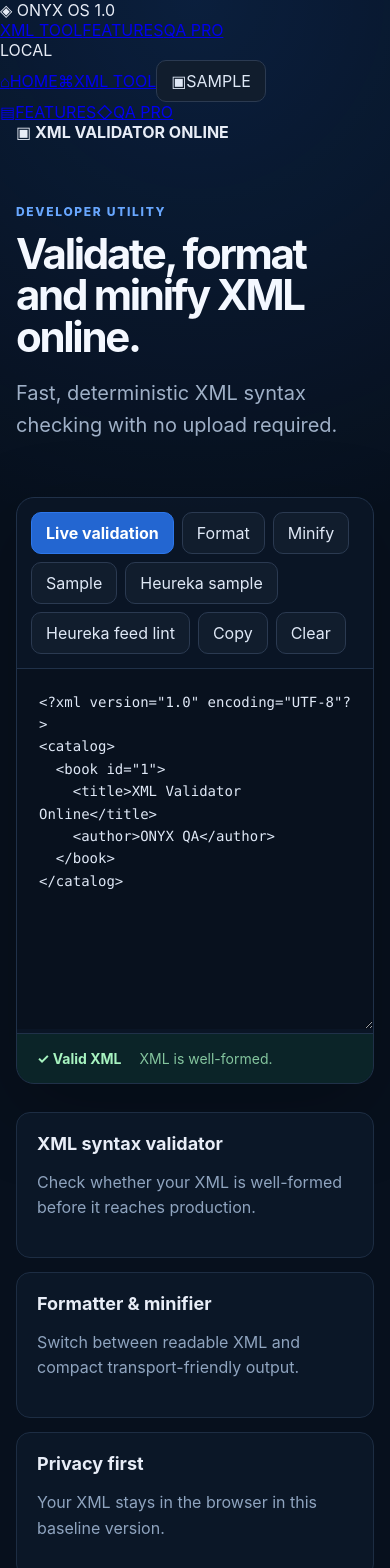
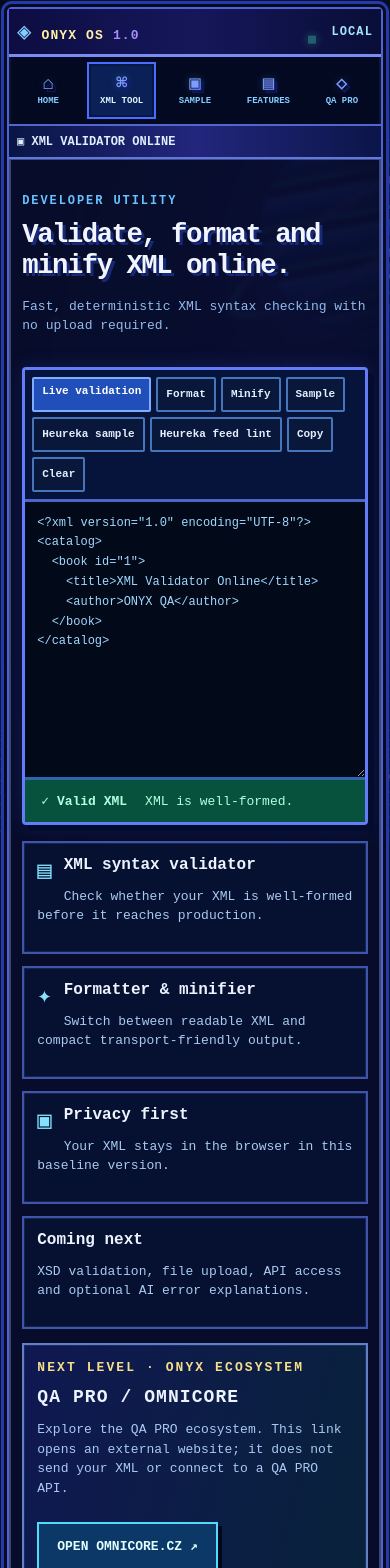
Before and after one commit to pejtr/xmlvalidatoronline, a React (Vite) app: page / in a window 390 px wide. Shown: the top 1568 px of the page. Built offline with nearby package versions, Linux system fonts and the light colour scheme.

Commit message:
style: ambient pixel-art starfield, planet, CRT OS shell and mobile motion safety

```diff
--- a/src/App.css
+++ b/src/App.css
@@ -1,170 +1,137 @@
 :root {
-  font-family: Inter, ui-sans-serif, system-ui, -apple-system, BlinkMacSystemFont, "Segoe UI", sans-serif;
-  color: #e8edf7;
-  background: #07101d;
+  font-family: "Courier New", Consolas, monospace;
+  color: #d9e9ff;
+  background: #030716;
   font-synthesis: none;
   text-rendering: optimizeLegibility;
 }
+* { box-sizing: border-box; }
+html { scroll-behavior: smooth; scroll-padding-top: 90px; }
+body { margin: 0; min-width: 320px; min-height: 100vh; background: #030716; }
+button, textarea { font: inherit; }
+button, a { -webkit-tap-highlight-color: transparent; }
+button { cursor: pointer; }
+a { color: inherit; }
+:focus-visible { outline: 3px solid #ffe577; outline-offset: 3px; }
 
-* { box-sizing: border-box; }
+/* Entire scene is decorative: CSS-only ambient animation, never a network image or canvas. */
+.os-desktop { min-height: 100vh; padding: 14px; position: relative; isolation: isolate; overflow: clip; }
+.ambient-scene { position: fixed; inset: 0; pointer-events: none; overflow: hidden; z-index: 0; background: radial-gradient(ellipse at 72% 64%, #19106a 0%, #080f38 40%, #020613 88%); }
+.ambient-stars, .ambient-stars::before, .ambient-stars::after { position: absolute; inset: 0; content: ""; }
+.ambient-stars {
+  opacity: .65;
+  background-image: radial-gradient(2px 2px at 11% 20%, #fff 95%, transparent), radial-gradient(2px 2px at 76% 13%, #88eefe 95%, transparent), radial-gradient(3px 3px at 90% 39%, #e5d3ff 95%, transparent), radial-gradient(2px 2px at 36% 8%, #a5aaff 95%, transparent), radial-gradient(2px 2px at 57% 61%, #f6cb86 95%, transparent);
+  background-size: 330px 280px, 470px 390px, 520px 320px, 390px 470px, 620px 500px;
+  animation: stars-drift 100s linear infinite;
+}
+.ambient-stars::before { opacity: .7; background: repeating-linear-gradient(90deg, transparent 0 78px, #64aaff22 78px 80px, transparent 80px 210px); mask-image: linear-gradient(transparent, black 40%, transparent 90%); animation: atmosphere 16s steps(8) infinite alternate; }
+.ambient-stars::after { opacity: .6; background: radial-gradient(ellipse at 73% 30%, #5542e9 0%, transparent 36%); animation: atmosphere 12s ease-in-out infinite alternate; }
+.ambient-horizon { position: absolute; inset: auto 0 6% 0; height: 43%; background: linear-gradient(0deg, #100c3f 0%, transparent 70%), repeating-linear-gradient(0deg, #244bb333 0 2px, transparent 2px 10px); opacity: .68; clip-path: polygon(0 57%, 5% 62%, 8% 51%, 13% 71%, 17% 59%, 21% 76%, 28% 63%, 34% 80%, 45% 67%, 50% 75%, 60% 62%, 64% 72%, 72% 46%, 77% 58%, 85% 31%, 91% 59%, 98% 50%, 100% 63%, 100% 100%, 0 100%); }
+.ambient-planet { position: absolute; right: 6%; top: 16%; width: min(25vw, 350px); aspect-ratio: 1; border-radius: 46%; transform: rotate(-18deg); background: repeating-linear-gradient(7deg, #0f2c8f 0 13px, #224af4 13px 22px, #4074fe 22px 29px, #161154 29px 39px, #24b2c6 39px 42px); opacity: .68; box-shadow: 0 0 0 6px #0f1572, 0 0 50px #354af38c, inset -65px -16px 20px #070923b8; animation: planet-drift 18s ease-in-out infinite alternate; }
+.ambient-ring { position: absolute; width: 158%; height: 38%; border: 7px solid #7654e3; border-left-color: #43cafa; border-right-color: #43cafa; border-radius: 50%; top: 32%; left: -29%; transform: rotate(-14deg); opacity: .65; }
+.ambient-skyline { position: absolute; right: 1.5%; bottom: 13%; width: 31%; height: 41%; opacity: .65; background: linear-gradient(0deg, #08082f 0%, #0e1347 75%, #223994 100%); clip-path: polygon(0 90%, 0 71%, 9% 71%, 9% 46%, 11% 46%, 11% 25%, 13% 25%, 13% 46%, 15% 46%, 15% 78%, 24% 78%, 24% 63%, 31% 63%, 31% 33%, 34% 33%, 34% 16%, 36% 16%, 36% 33%, 39% 33%, 39% 72%, 47% 72%, 47% 52%, 55% 52%, 55% 67%, 61% 67%, 61% 35%, 64% 35%, 64% 19%, 66% 19%, 66% 35%, 70% 35%, 70% 64%, 77% 64%, 77% 44%, 83% 44%, 83% 67%, 90% 67%, 90% 51%, 96% 51%, 96% 72%, 100% 72%, 100% 100%, 0 100%); filter: drop-shadow(0 0 12px #387eff); }
+.ambient-ground { position: absolute; inset: auto 0 0; height: 18%; opacity: .55; background: repeating-linear-gradient(0deg, transparent 0 11px, #234bcc88 11px 13px), repeating-linear-gradient(96deg, transparent 0 100px, #0a40a577 100px 104px); transform: perspective(300px) rotateX(30deg) scale(1.3); transform-origin: bottom center; animation: ground-pulse 11s ease-in-out infinite alternate; }
+.ambient-scanlines { position: absolute; inset: 0; opacity: .13; background: repeating-linear-gradient(0deg, #0006 0 2px, transparent 2px 5px); }
+@keyframes stars-drift { to { background-position: 330px -280px, -470px 390px, 520px 320px, -390px -470px, 620px -500px; } }
+@keyframes atmosphere { to { opacity: .22; transform: translateY(10px); } }
+@keyframes planet-drift { to { transform: translate(-8px, 10px) rotate(-15deg); } }
+@keyframes ground-pulse { to { opacity: .36; } }
 
-body {
-  margin: 0;
-  min-width: 320px;
-  min-height: 100vh;
-  background:
-    radial-gradient(circle at top, rgba(31, 120, 255, 0.14), transparent 34rem),
-    #07101d;
+.os-frame { width: min(1540px, 100%); margin: 0 auto; position: relative; z-index: 1; background: #080e2de8; border: 4px solid #5062d7; border-radius: 16px; box-shadow: 0 0 0 3px #070a20, 0 0 0 6px #243aa8, 0 0 44px #425bba5c, inset 0 0 0 2px #9fc1ff55; backdrop-filter: blur(2px); }
+.os-system-bar { display: flex; align-items: center; justify-content: space-between; gap: 14px; padding: 12px 18px; min-height: 60px; border-bottom: 3px solid #7a8bf2; background: linear-gradient(90deg, #0d0d42, #15175a, #080e36); font-weight: 800; letter-spacing: .07em; }
+.os-identity { white-space: nowrap; color: #fff2a5; font-size: 16px; }
+.os-identity>span:first-child { font-size: 24px; color: #86cdff; }
+.os-identity .version { color: #a68cff; }
+.os-system-bar nav { display: flex; flex-wrap: wrap; justify-content: center; gap: clamp(9px, 2vw, 30px); }
+.os-system-bar nav a { text-decoration: none; font-size: 13px; color: #75c0ff; }
+.os-system-bar nav a:hover { color: #fff; }
+.system-ready { white-space: nowrap; color: #a9e5fa; font-size: 12px; }
+.ready-led { width: 8px; height: 8px; border-radius: 1px; display: inline-block; margin-right: 7px; background: #56fbbd; box-shadow: 0 0 10px #56fbbd; animation: atmosphere 4s infinite alternate; }
+.os-workspace { display: grid; grid-template-columns: 142px minmax(0, 1fr); min-height: 700px; }
+.os-sidebar { display: flex; flex-direction: column; align-items: stretch; padding: 22px 10px; gap: 12px; border-right: 2px solid #2f42a5; background: #03091fcc; }
+.os-sidebar a, .os-sidebar button { display: flex; flex-direction: column; align-items: center; justify-content: center; gap: 6px; text-align: center; min-height: 85px; border: 2px solid transparent; border-radius: 0; color: #85ccff; background: transparent; text-decoration: none; font-size: 12px; font-weight: bold; }
+.os-sidebar a>span, .os-sidebar button>span { color: #7c9dff; font-size: 31px; line-height: 1; text-shadow: 3px 3px #141b72, 0 0 10px #73aaff55; }
+.os-sidebar a:hover, .os-sidebar button:hover, .os-sidebar .selected { border-color: #4c6cff; color: #e2f6ff; background: #123a9777; box-shadow: inset 0 0 0 2px #061844; }
+.shell { min-width: 0; padding: 0 clamp(13px, 3.4vw, 50px) 20px; }
+.window-header { display: flex; align-items: center; justify-content: space-between; flex-wrap: wrap; gap: 10px; margin: 0 calc(-1 * clamp(13px, 3.4vw, 50px)); padding: 9px 16px; color: #a4dcff; background: linear-gradient(90deg, #091545, #23267d, #0b1548); border-bottom: 3px ridge #6378db; font-size: 14px; }
+.window-header strong { color: #e1eeff; }
+.privacy { color: #a8d6ec; font-size: 11px; }
+.hero { max-width: 1040px; margin: 0 auto; padding: 44px 0 24px; }
+.eyebrow { margin: 0 0 10px; color: #67c2ff; font-size: 12px; font-weight: bold; letter-spacing: .16em; text-transform: uppercase; }
+.hero h1 { max-width: 950px; margin: 6px 0 15px; font-family: "Courier New", monospace; color: #f1f5ff; font-size: clamp(29px, 3.7vw, 54px); line-height: 1.13; letter-spacing: -.055em; font-weight: 900; text-shadow: 3px 3px 0 #172879; }
+.lead { color: #92bbec; font-size: clamp(13px, 1.4vw, 16px); line-height: 1.5; }
+.tool, .heureka-report, .features, .roadmap, .qa-pro-bridge, .site-footer { width: min(1040px, 100%); margin-inline: auto; }
+.tool { overflow: hidden; background: #02091bf0; border: 3px solid #657cf8; border-radius: 4px; box-shadow: 6px 6px 0 #030b2f, 0 0 20px #405ada30; }
+.toolbar { display: flex; flex-wrap: wrap; gap: 7px; padding: 12px; background: #07143fe8; border-bottom: 3px solid #4d65c7; }
+.toolbar button, .live-badge { min-height: 38px; border: 2px solid #4675ba; border-radius: 2px; background: #09183a; color: #e4edff; padding: 8px 12px; font-size: 12px; font-weight: 700; }
+.toolbar button:hover { border-color: #69e8ff; background: #16428f; box-shadow: 0 0 10px #25c5ff55; }
+.toolbar button[aria-pressed="true"] { background: #174c7d; border-color: #67dfff; }
+.live-badge { color: #fff; background: #204fba; border-color: #80acff; }
+textarea { display: block; width: 100%; min-height: 290px; resize: vertical; padding: 20px; background: #030919ee; border: 0; color: #a0d9ff; outline-offset: -4px; font-family: "Courier New", Consolas, monospace; font-size: 14px; line-height: 1.65; tab-size: 2; }
+textarea::placeholder { color: #7f9dc6; }
+.status { display: flex; flex-wrap: wrap; align-items: baseline; gap: 8px 18px; border-top: 3px solid #2d66aa; padding: 13px 16px; font-size: 13px; }
+.status strong { white-space: nowrap; }
+.status span { overflow-wrap: anywhere; }
+.status.valid { background: #07523c; color: #b4ffe0; }
+.status.invalid { background: #64233c; color: #ffe0ed; }
+.heureka-report { margin-top: 20px; padding: 19px; background: #081436f5; border: 2px solid #4c74d3; }
+.heureka-report p { color: #bcd6f6; }
+.heureka-findings { max-height: 350px; overflow: auto; padding-left: 23px; line-height: 1.6; }
+.heureka-report a { color: #9ae9ff; }
+.features { display: grid; grid-template-columns: repeat(3, minmax(0,1fr)); gap: 12px; padding: 24px 0 12px; }
+.features article, .roadmap, .qa-pro-bridge { border: 2px solid #4055aa; background: #061232ec; box-shadow: inset 0 0 0 1px #5068c433; padding: 18px; }
+.features article { min-width: 0; }
+.features article::before { display: inline-block; content: "▤"; float: left; color: #83e3ff; font-size: 24px; margin: 0 12px 10px 0; }
+.features article:nth-child(2)::before { content: "✦"; }
+.features article:nth-child(3)::before { content: "▣"; }
+h2 { margin-top: 0; margin-bottom: 10px; color: #ecf3ff; font-size: 16px; }
+p { line-height: 1.5; }
+.features p, .roadmap p, .qa-pro-bridge p, .site-footer { color: #aac9f1; font-size: 13px; }
+.roadmap { margin-top: 2px; }
+.qa-pro-bridge { display: flex; align-items: center; justify-content: space-between; flex-wrap: wrap; gap: 24px; margin-top: 14px; border-color: #6280c3; background: linear-gradient(105deg, #101955ed, #09243de9); }
+.qa-pro-bridge>div { flex: 1 1 340px; }
+.qa-pro-bridge .eyebrow { color: #f6df8c; }
+.qa-pro-bridge h2 { font-size: 18px; letter-spacing: .06em; }
+.qa-pro-bridge p:last-child { margin-bottom: 0; }
+.qa-pro-link { display: inline-block; padding: 14px 18px; border: 2px solid #52dafa; background: #0b3866; color: #e2ffff; font-size: 13px; font-weight: bold; text-decoration: none; white-space: nowrap; box-shadow: 4px 4px 0 #01081d; }
+.qa-pro-link:hover { background: #1d659c; box-shadow: 0 0 18px #42d7ff55; }
+.site-footer { display: flex; flex-wrap: wrap; justify-content: space-between; gap: 12px; padding: 20px 0 0; font-size: 11px; }
+.os-statusbar { display: flex; align-items: center; justify-content: space-between; gap: 12px; min-height: 47px; padding: 8px 22px; border-top: 3px ridge #5b76d8; color: #84b8fa; background: #06113b; font-size: 12px; }
+.os-statusbar strong { color: #baff9c; font-size: 17px; }
+.status-frequency { color: #52dafa; font-size: 20px; letter-spacing: 3px; }
+@media (max-width: 950px) {
+ .os-workspace { grid-template-columns: 99px minmax(0,1fr); }
+ .os-sidebar a, .os-sidebar button { min-height: 74px; font-size: 10px; }
+ .os-sidebar a>span, .os-sidebar button>span { font-size: 24px; }
+ .os-system-bar nav { gap: 14px; }
+ .os-system-bar nav a { font-size: 11px; }
+ .features { grid-template-columns: 1fr; }
+ .hero { padding-top: 35px; }
 }
-
-button, textarea { font: inherit; }
-
-button {
-  border: 1px solid #2b3a51;
-  background: #111d2d;
-  color: #dfe8f6;
-  border-radius: 10px;
-  padding: 10px 14px;
-  cursor: pointer;
-}button:hover { border-color: #4e7fbf; }
-.live-badge {
-  display: inline-flex;
-  align-items: center;
-  padding: 10px 14px;
-  border: 1px solid #2d77eb;
-  border-radius: 10px;
-  background: #2366d1;
-  color: white;
-  font-weight: 700;
+@media (max-width: 640px) {
+ .os-desktop { padding: 7px; }
+ .os-frame { border-radius: 5px; border-width: 2px; }
+ .os-system-bar { min-height: 48px; padding: 8px; }
+ .os-identity { font-size: 13px; }
+ .os-system-bar nav { display: none; }
+ .os-workspace { display: flex; flex-direction: column; }
+ .os-sidebar { flex-direction: row; padding: 5px; gap: 5px; overflow-x: auto; border-right: 0; border-bottom: 2px solid #5266cd; }
+ .os-sidebar a, .os-sidebar button { flex: 1 0 65px; min-width: 65px; min-height: 57px; font-size: 9px; gap: 2px; padding: 4px 2px; }
+ .os-sidebar a>span, .os-sidebar button>span { font-size: 19px; }
+ .window-header { padding: 8px; font-size: 12px; }
+ .window-header .privacy { display: none; }
+ .hero { padding: 32px 0 18px; }
+ .hero h1 { font-size: clamp(27px, 7vw, 37px); }
+ .toolbar { padding: 7px; gap: 5px; }
+ .toolbar button, .live-badge { min-height: 35px; font-size: 11px; padding: 6px 8px; }
+ textarea { min-height: 275px; padding: 12px; font-size: 12px; }
+ .features { padding: 16px 0 10px; }
+ .features article, .roadmap, .qa-pro-bridge { padding: 13px; }
+ .qa-pro-link { max-width: 100%; white-space: normal; }
+ .os-statusbar { padding: 8px; font-size: 10px; }
+ .os-statusbar .status-frequency { display: none; }
+ .ambient-planet { width: 190px; right: -65px; }
 }
-
-.shell {
-  width: min(1180px, calc(100% - 32px));
-  margin: 0 auto;
-  padding-bottom: 56px;
+@media (prefers-reduced-motion: reduce) {
+ *, *::before, *::after { animation-duration: .01ms !important; animation-iteration-count: 1 !important; scroll-behavior: auto !important; transition-duration: .01ms !important; }
 }
-
-.topbar {
-  min-height: 72px;
-  display: flex;
-  align-items: center;
-  justify-content: space-between;
-  border-bottom: 1px solid #1b2a3e;
-}
-
-.brand { font-weight: 800; letter-spacing: -0.02em; }
-.privacy { color: #7fa1c9; font-size: 14px; }
-
-.hero { padding: 72px 0 36px; max-width: 840px; }
-.eyebrow {
-  color: #68a7ff;
-  text-transform: uppercase;
-  letter-spacing: .14em;
-  font-size: 12px;
-  font-weight: 800;
-}.hero h1 {
-  margin: 8px 0 14px;
-  font-size: clamp(42px, 7vw, 78px);
-  line-height: .98;
-  letter-spacing: -0.055em;
-}
-
-.lead { color: #9fb0c7; font-size: 20px; }
-
-.tool {
-  border: 1px solid #203149;
-  background: rgba(11, 23, 39, .86);
-  border-radius: 18px;
-  overflow: hidden;
-  box-shadow: 0 26px 80px rgba(0, 0, 0, .25);
-}
-
-.toolbar {
-  display: flex;
-  gap: 8px;
-  flex-wrap: wrap;
-  padding: 14px;
-  border-bottom: 1px solid #203149;
-}
-
-textarea {
-  width: 100%;
-  min-height: 430px;
-  resize: vertical;
-  border: 0;
-  outline: 0;
-  padding: 22px;
-  color: #dfe8f6;
-  background: #08111e;
-  font-family: "SFMono-Regular", Consolas, "Liberation Mono", monospace;
-  font-size: 14px;
-  line-height: 1.6;
-}.status {
-  display: flex;
-  gap: 10px 18px;
-  align-items: baseline;
-  flex-wrap: wrap;
-  padding: 16px 20px;
-  border-top: 1px solid #203149;
-  font-size: 14px;
-}
-
-.status.valid { background: rgba(22, 163, 74, .1); color: #a7f3c0; }
-.status.invalid { background: rgba(220, 38, 38, .09); color: #fecaca; }
-.status span { opacity: .78; overflow-wrap: anywhere; }
-
-.features {
-  display: grid;
-  grid-template-columns: repeat(3, 1fr);
-  gap: 14px;
-  padding: 28px 0;
-}
-
-.features article, .roadmap {
-  border: 1px solid #1d2d43;
-  background: #0b1727;
-  border-radius: 14px;
-  padding: 20px;
-}
-
-h2 { margin-top: 0; font-size: 18px; }
-p { line-height: 1.6; }
-.features p, .roadmap p, footer { color: #8fa4bf; }
-
-footer {
-  display: flex;
-  justify-content: space-between;
-  gap: 20px;
-  padding-top: 34px;
-  font-size: 13px;
-}
-
-@media (max-width: 760px) {
-  .features { grid-template-columns: 1fr; }
-  .privacy { display: none; }
-  .hero { padding-top: 48px; }
-  textarea { min-height: 360px; }
-  footer { flex-direction: column; }
-}
-
-/* Production visual QA: enforce contrast even when browser/user-agent heading styles vary. */
-.shell, .shell .brand, .shell h1, .shell h2, .shell h3 { color: #e8edf7; }
-.shell .hero h1 { color: #f4f8ff; }
-
-/* Opt-in browser-only Heureka lint panel; no provider branding or certification claim. */
-.heureka-report {
-  margin-top: 22px;
-  padding: 22px;
-  border: 1px solid #254769;
-  border-radius: 16px;
-  background: #0b1727;
-}
-.heureka-report p { color: #b3c2d6; }
-.heureka-findings {
-  max-height: 340px;
-  overflow: auto;
-  padding: 0 0 0 22px;
-  color: #dbe7f7;
-  line-height: 1.8;
-}
-.heureka-report a { color: #82bbff; }
```
